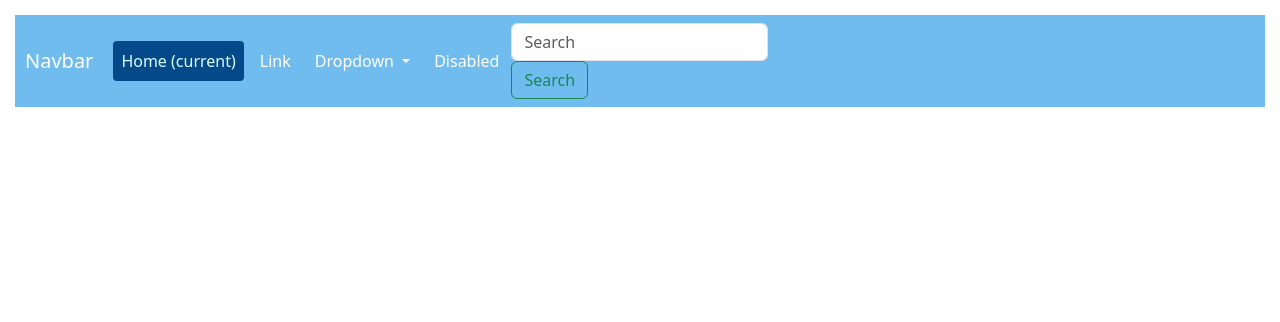
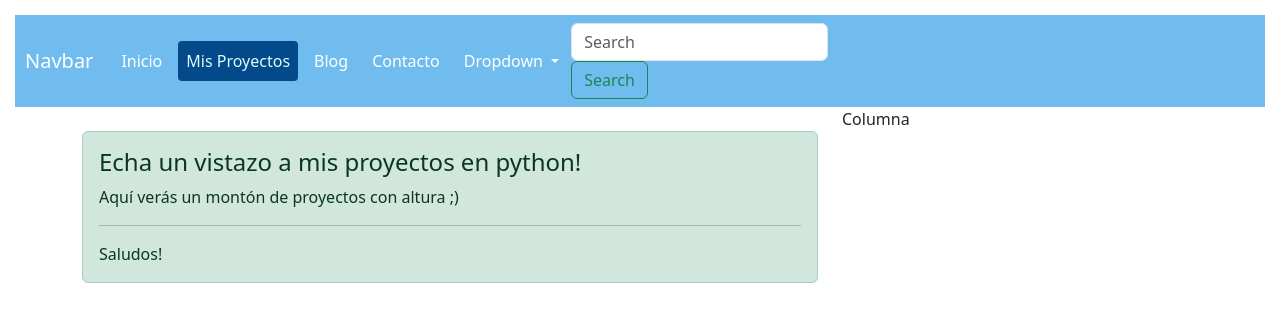
Before and after one commit to Xpeednet/Portfolio, a Flask app: page /proyectos in a window 1280 px wide. Shown: the top 322 px of the page. Run offline with Flask 3, Linux system fonts and the light colour scheme.

Commit message:
Arreglo templates y item activo en barra navegacion

```diff
--- a/templates/nav/nav-bar.html
+++ b/templates/nav/nav-bar.html
@@ -8,27 +8,29 @@
 
     <div class="collapse navbar-collapse" id="navbarSupportedContent">
         <ul class="navbar-nav mr-auto">
-            <li class="nav-item active">
-                <a class="nav-link" href="#">Home <span class="sr-only">(current)</span></a>
+            <li class="nav-item {% if request.endpoint=='index' %}active{%endif %}">
+                <a class="nav-link" href="{{ url_for ('index')}}">Inicio</a>
             </li>
-            <li class="nav-item">
-                <a class="nav-link" href="#">Link</a>
+            <li class="nav-item {% if request.endpoint=='proyectos' %}active{%endif %}">
+                <a class="nav-link" href="{{ url_for ('proyectos')}}">Mis Proyectos</a>
+            </li>
+            <li class="nav-item {% if request.endpoint=='blog' %}active{%endif %}">
+                <a class="nav-link" href="{{ url_for ('blog')}}">Blog</a>
+            </li>
+            <li class="nav-item {% if request.endpoint=='contacto' %}active{%endif %}">
+                <a class="nav-link" href="{{ url_for ('contacto')}}">Contacto</a>
             </li>
             <li class="nav-item dropdown">
-                <a class="nav-link dropdown-toggle" href="#" id="navbarDropdown" role="button" data-toggle="dropdown"
-                    aria-haspopup="true" aria-expanded="false">
-                    Dropdown
+                <a class="nav-link dropdown-toggle" href="#" id="navbarDropdown" role="button" data-toggle="dropdown" aria-haspopup="true" aria-expanded="false">
+                  Dropdown
                 </a>
                 <div class="dropdown-menu" aria-labelledby="navbarDropdown">
-                    <a class="dropdown-item" href="#">Action</a>
-                    <a class="dropdown-item" href="#">Another action</a>
-                    <div class="dropdown-divider"></div>
-                    <a class="dropdown-item" href="#">Something else here</a>
+                  <a class="dropdown-item" href="#">Accion</a>
+                  <a class="dropdown-item" href="#">Otra accion</a>
+                  <div class="dropdown-divider"></div>
+                  <a class="dropdown-item" href="#">Otro link</a>
                 </div>
-            </li>
-            <li class="nav-item">
-                <a class="nav-link disabled" href="#" tabindex="-1" aria-disabled="true">Disabled</a>
-            </li>
+              </li>
         </ul>
         <form class="form-inline my-2 my-lg-0">
             <input class="form-control mr-sm-2" type="search" placeholder="Search" aria-label="Search">
--- a/templates/proyectos.html
+++ b/templates/proyectos.html
@@ -1,5 +1,14 @@
-{% extends "/base/base.html" %}
-{% block title %} Proyectos {% endblock %}
-{% block content %}
-
+{% extends "base/base.html" %}
+{% block title %}Mis proyectos{% endblock %}
+{%block columna8 %}
+<br>
+<div class="alert alert-success" role="alert">
+    <h4 class="alert-heading">Echa un vistazo a mis proyectos en python!</h4>
+    <p>Aquí verás un montón de proyectos con altura ;)</p>
+    <hr>
+    <p class="mb-0">Saludos!</p>
+</div>
+{%endblock %}
+{% block columna4 %}
+<p>Columna</p>
 {% endblock %}
```
Also changed, not shown: templates/blog.html (+13 -4 lines), templates/contacto.html (+13 -4 lines), templates/index.html (+6 -1 lines).
